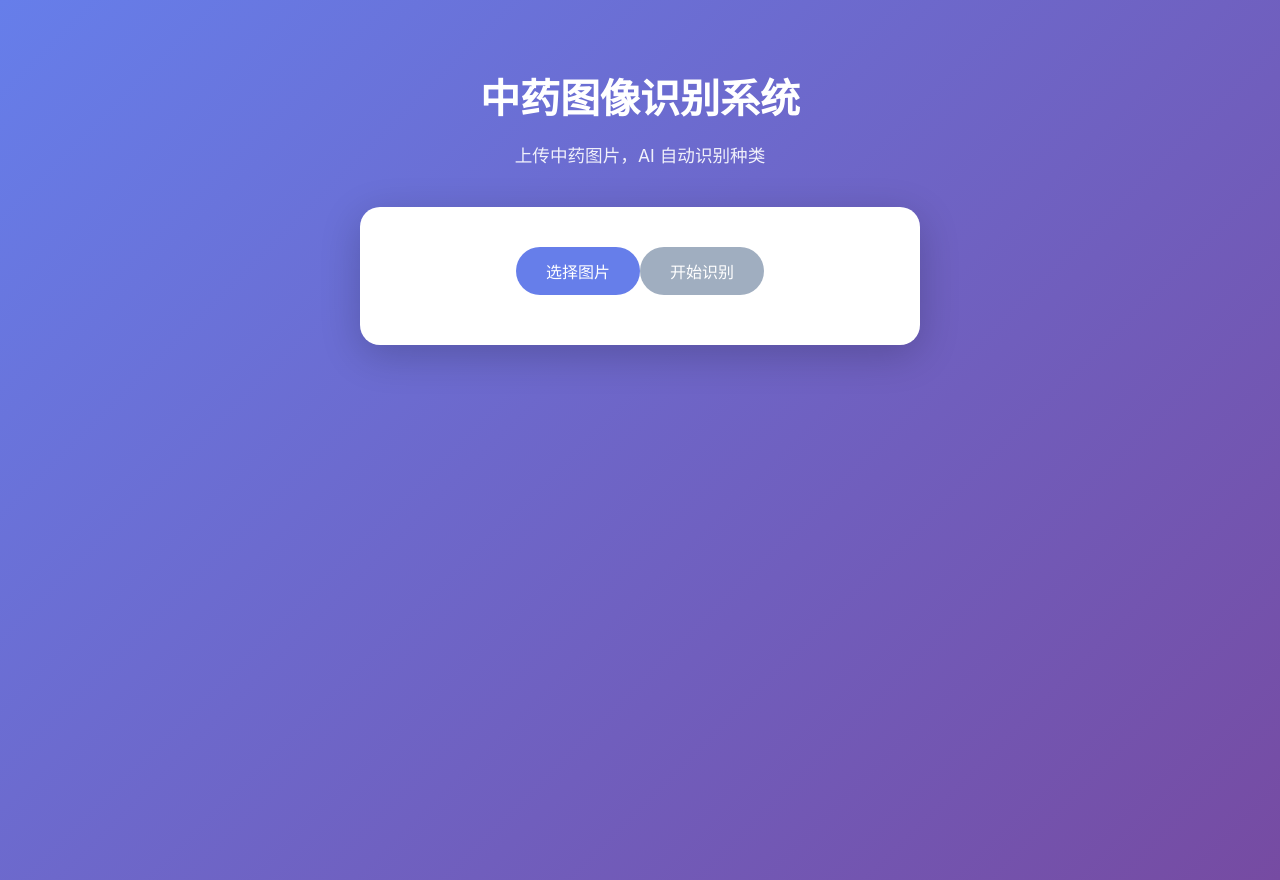
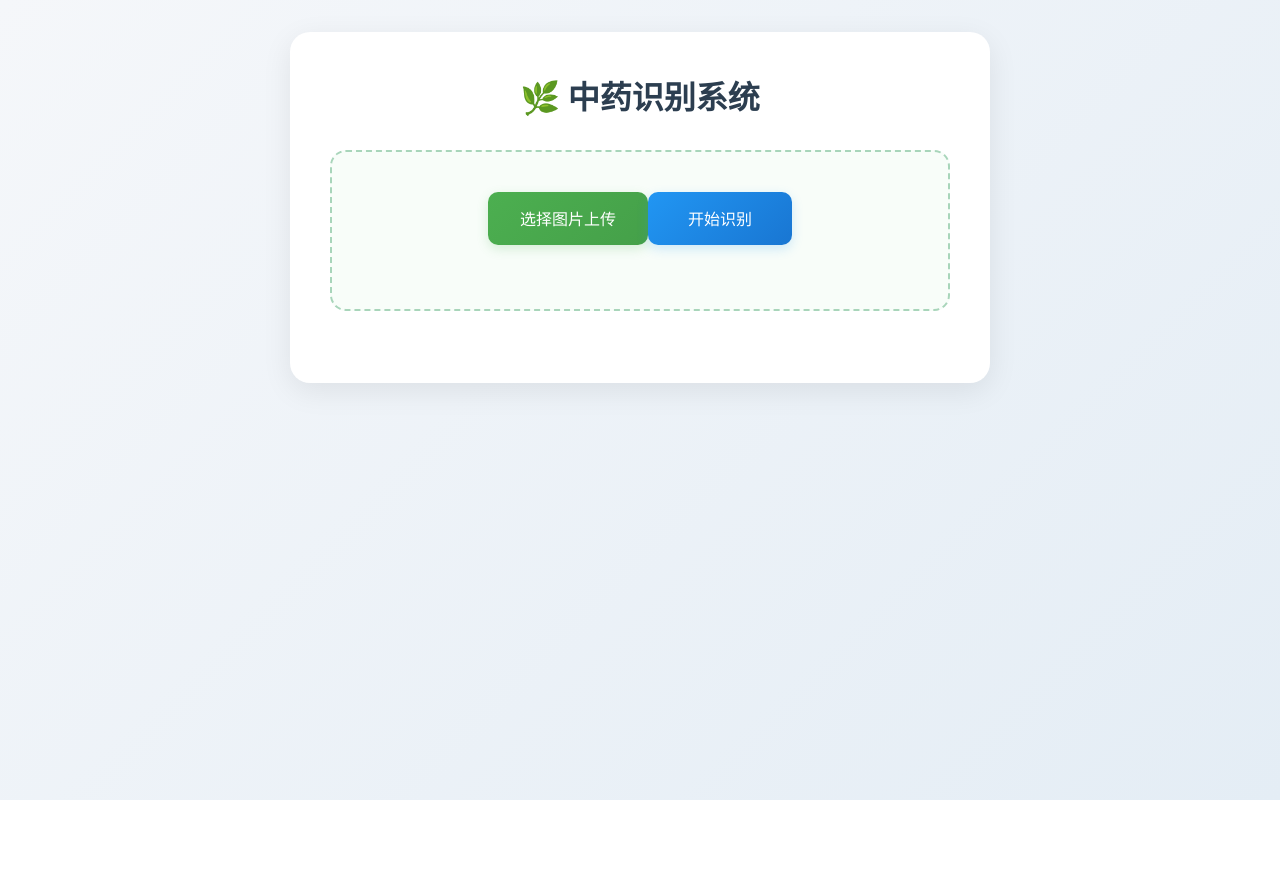
Before and after one commit to lucky-byq/my-project, a React (Create React App) app: page / in a window 1280 px wide. After the commit the page ends 800 px from the top, so only its background shows below. Built offline with nearby package versions, Linux system fonts and the light colour scheme; the HTML template or start-up script is replaced by a standard one.

Commit message:
前后端联调成功，新增置信度颜色提示，药材百科信息与加载动画

```diff
--- /dev/null
+++ b/public/index.html
@@ -0,0 +1,18 @@
+<!DOCTYPE html>
+<html lang="zh-CN">
+  <head>
+    <meta charset="utf-8" />
+    <link rel="icon" href="%PUBLIC_URL%/favicon.ico" />
+    <meta name="viewport" content="width=device-width, initial-scale=1" />
+    <meta name="theme-color" content="#000000" />
+    <meta
+      name="description"
+      content="中药识别AI全栈应用"
+    />
+    <title>中药识别系统</title>
+  </head>
+  <body>
+    <noscript>You need to enable JavaScript to run this app.</noscript>
+    <div id="root"></div>
+  </body>
+</html>
--- a/src/App.css
+++ b/src/App.css
@@ -1,38 +1,197 @@
+/* 全局样式重置 */
+* {
+  margin: 0;
+  padding: 0;
+  box-sizing: border-box;
+  font-family: -apple-system, BlinkMacSystemFont, 'Segoe UI', 'Roboto', 'Oxygen',
+    'Ubuntu', 'Cantarell', 'Fira Sans', 'Droid Sans', 'Helvetica Neue',
+    sans-serif;
+}
+
+body {
+  background: linear-gradient(135deg, #f5f7fa 0%, #e4edf5 100%);
+  min-height: 100vh;
+  padding: 2rem 1rem;
+}
+
 .App {
+  max-width: 700px;
+  margin: 0 auto;
+  background-color: white;
+  border-radius: 20px;
+  box-shadow: 0 8px 30px rgba(0, 0, 0, 0.08);
+  padding: 2.5rem;
   text-align: center;
 }
 
-.App-logo {
-  height: 40vmin;
-  pointer-events: none;
+/* 标题样式 */
+h1 {
+  color: #2c3e50;
+  font-size: 2rem;
+  margin-bottom: 2rem;
+  display: flex;
+  align-items: center;
+  justify-content: center;
+  gap: 0.5rem;
 }
 
-@media (prefers-reduced-motion: no-preference) {
-  .App-logo {
-    animation: App-logo-spin infinite 20s linear;
+/* 上传区域美化 */
+.upload-area {
+  border: 2px dashed #a8d5ba;
+  border-radius: 16px;
+  padding: 2.5rem 1rem;
+  margin: 0 auto 2rem;
+  background-color: #f8fdf9;
+  transition: all 0.3s ease;
+}
+
+.upload-area:hover {
+  border-color: #4CAF50;
+  background-color: #f0faf2;
+}
+
+/* 隐藏原生文件输入框 */
+#file-input {
+  display: none;
+}
+
+/* 自定义上传按钮 */
+.upload-btn {
+  display: inline-block;
+  padding: 0.9rem 2rem;
+  background: linear-gradient(135deg, #4CAF50, #45a049);
+  color: white;
+  border-radius: 10px;
+  cursor: pointer;
+  font-size: 1rem;
+  font-weight: 500;
+  box-shadow: 0 4px 12px rgba(76, 175, 80, 0.2);
+  transition: all 0.3s ease;
+  margin-bottom: 1.5rem;
+}
+
+.upload-btn:hover {
+  transform: translateY(-2px);
+  box-shadow: 0 6px 16px rgba(76, 175, 80, 0.3);
+}
+
+/* 图片预览区域 */
+.preview {
+  margin: 1.5rem auto;
+}
+
+.preview img {
+  max-width: 280px;
+  max-height: 280px;
+  border-radius: 12px;
+  box-shadow: 0 4px 16px rgba(0, 0, 0, 0.1);
+  object-fit: cover;
+}
+
+/* 识别按钮 */
+.start-btn {
+  padding: 0.9rem 2.5rem;
+  background: linear-gradient(135deg, #2196F3, #1976D2);
+  color: white;
+  border: none;
+  border-radius: 10px;
+  font-size: 1rem;
+  font-weight: 500;
+  cursor: pointer;
+  box-shadow: 0 4px 12px rgba(33, 150, 243, 0.2);
+  transition: all 0.3s ease;
+}
+
+.start-btn:hover:not(:disabled) {
+  transform: translateY(-2px);
+  box-shadow: 0 6px 16px rgba(33, 150, 243, 0.3);
+}
+
+.start-btn:disabled {
+  background: #b0bec5;
+  cursor: not-allowed;
+  box-shadow: none;
+}
+
+/* 结果卡片 */
+.result {
+  margin-top: 2rem;
+  padding: 2rem;
+  border-radius: 16px;
+  background: linear-gradient(135deg, #f0f9ff, #e3f2fd);
+  border: 1px solid #e0e7ff;
+}
+
+.result h2 {
+  color: #1976D2;
+  font-size: 1.5rem;
+  margin-bottom: 1.5rem;
+}
+
+.result p {
+  color: #34495e;
+  font-size: 1.1rem;
+  margin: 0.8rem 0;
+}
+
+/* 响应式适配 */
+@media (max-width: 600px) {
+  .App {
+    padding: 1.5rem;
+  }
+
+  h1 {
+    font-size: 1.6rem;
   }
 }
-
-.App-header {
-  background-color: #282c34;
-  min-height: 100vh;
-  display: flex;
-  flex-direction: column;
-  align-items: center;
-  justify-content: center;
-  font-size: calc(10px + 2vmin);
-  color: white;
+.herb-info {
+  margin-top: 1.5rem;
+  padding-top: 1rem;
+  border-top: 1px dashed #ccc;
+  text-align: left;
 }
 
-.App-link {
-  color: #61dafb;
+.herb-info h3 {
+  color: #2c3e50;
+  margin-bottom: 0.8rem;
 }
 
-@keyframes App-logo-spin {
-  from {
-    transform: rotate(0deg);
-  }
-  to {
-    transform: rotate(360deg);
-  }
+
+/* 加载动画 */
+.loading-text {
+  display: inline-flex;
+  align-items: center;
+  gap: 0.5rem;
 }
+
+.spinner {
+  display: inline-block;
+  width: 16px;
+  height: 16px;
+  border: 2px solid #ffffff;
+  border-top: 2px solid transparent;
+  border-radius: 50%;
+  animation: spin 0.8s linear infinite;
+}
+
+@keyframes spin {
+  from { transform: rotate(0deg); }
+  to { transform: rotate(360deg); }
+}
+
+
+/* 置信度颜色提示 */
+.confidence-high {
+  border: 2px solid #4CAF50;
+  background-color: #e8f5e9;
+}
+
+.confidence-medium {
+  border: 2px solid #ffc107;
+  background-color: #fffde7;
+}
+
+.confidence-low {
+  border: 2px solid #f44336;
+  background-color: #ffebee;
+}
--- a/src/App.js
+++ b/src/App.js
@@ -1,216 +1,133 @@
-import React, { useState } from 'react';
+import { useState } from 'react';
 import './App.css';
 
+// 药材百科信息
+const HERB_INFO = {
+  "百合": {
+    "功效": "养阴润肺，清心安神",
+    "用法": "煎服，6-12g；也可煮粥、煲汤",
+    "注意事项": "风寒咳嗽、中寒便溏者忌服"
+  },
+  "党参": {
+    "功效": "健脾益肺，养血生津",
+    "用法": "煎服，9-30g",
+    "注意事项": "不宜与藜芦同用"
+  },
+  "枸杞": {
+    "功效": "滋补肝肾，益精明目",
+    "用法": "煎服，6-12g；也可泡水、嚼服",
+    "注意事项": "脾虚便溏者慎服"
+  },
+  "槐花": {
+    "功效": "凉血止血，清肝泻火",
+    "用法": "煎服，5-10g",
+    "注意事项": "脾胃虚寒及阴虚发热而无实火者慎用"
+  },
+  "金银花": {
+    "功效": "清热解毒，凉血消肿",
+    "用法": "煎服，6-15g",
+    "注意事项": "脾胃虚寒及气虚疮疡脓清者忌用"
+  }
+};
+
+// 置信度颜色类
+function getConfidenceClass(confidence) {
+  if (confidence >= 0.9) return 'confidence-high';
+  if (confidence >= 0.8) return 'confidence-medium';
+  return 'confidence-low';
+}
+
 function App() {
-  const [selectedFile, setSelectedFile] = useState(null);
-  const [preview, setPreview] = useState(null);
+  const [selectedImage, setSelectedImage] = useState(null);
+  const [previewUrl, setPreviewUrl] = useState(null);
   const [result, setResult] = useState(null);
   const [loading, setLoading] = useState(false);
-  const [error, setError] = useState(null);
 
-  // 处理文件选择
-  const handleFileChange = (event) => {
-    const file = event.target.files[0];
-    if (file) {
-      setSelectedFile(file);
-      setPreview(URL.createObjectURL(file));
-      setResult(null);
-      setError(null);
-    }
+  const handleImageChange = (e) => {
+    const file = e.target.files[0];
+    if (!file) return;
+    setSelectedImage(file);
+    setPreviewUrl(URL.createObjectURL(file));
+    setResult(null);
   };
 
-  // 处理识别
-  const handlePredict = async () => {
-    if (!selectedFile) {
-      setError('请先选择图片');
+  const handleUpload = async () => {
+    if (!selectedImage) {
+      alert('请先选择一张图片');
       return;
     }
 
     setLoading(true);
-    setError(null);
-
     const formData = new FormData();
-    formData.append('file', selectedFile);
+    formData.append('file', selectedImage);
 
     try {
       const response = await fetch('http://127.0.0.1:8000/predict', {
         method: 'POST',
-        body: formData,
+        body: formData
       });
 
       const data = await response.json();
-
-      if (response.ok) {
+      if (data.error) {
+        alert(`识别失败：${data.error}`);
+      } else {
         setResult(data);
-      } else {
-        setError(data.error || '识别失败');
       }
-    } catch (err) {
-      setError('网络错误，请确保后端服务已启动');
+    } catch (error) {
+      alert('请求失败，请检查后端服务是否正常运行');
+      console.error(error);
     } finally {
       setLoading(false);
     }
   };
 
   return (
-    <div className="App" style={styles.container}>
-      <h1 style={styles.title}>中药图像识别系统</h1>
-      <p style={styles.subtitle}>上传中药图片，AI 自动识别种类</p>
+    <div className="App">
+      <h1>🌿 中药识别系统</h1>
 
-      <div style={styles.uploadArea}>
+      <div className="upload-area">
         <input
           type="file"
-          accept="image/jpeg,image/png,image/jpg"
-          onChange={handleFileChange}
-          style={styles.fileInput}
-          id="fileInput"
+          accept="image/*"
+          onChange={handleImageChange}
+          id="file-input"
         />
-        <label htmlFor="fileInput" style={styles.uploadButton}>
-          选择图片
-        </label>
+        <label htmlFor="file-input" className="upload-btn">选择图片上传</label>
 
-        {preview && (
-          <div style={styles.previewContainer}>
-            <img src={preview} alt="预览" style={styles.preview} />
+        {previewUrl && (
+          <div className="preview">
+            <img src={previewUrl} alt="预览图片" />
           </div>
         )}
 
-        <button
-          onClick={handlePredict}
-          disabled={!selectedFile || loading}
-          style={{
-            ...styles.predictButton,
-            ...((!selectedFile || loading) ? styles.disabledButton : {})
-          }}
-        >
-          {loading ? '识别中...' : '开始识别'}
+        <button className="start-btn" onClick={handleUpload} disabled={loading}>
+          {loading ? (
+            <span className="loading-text">
+              <span className="spinner"></span> 识别中...
+            </span>
+          ) : '开始识别'}
         </button>
+      </div>
 
-        {error && (
-          <div style={styles.error}>
-            ❌ {error}
-          </div>
-        )}
+      {result && (
+        <div className={`result ${getConfidenceClass(result.confidence)}`}>
+          <h2>识别结果</h2>
+          <p>药材名称：{result.breed}</p>
+          <p>英文名称：{result.breed_english}</p>
+          <p>置信度：{(result.confidence * 100).toFixed(2)}%</p>
 
-        {result && (
-          <div style={styles.resultContainer}>
-            <h2 style={styles.resultTitle}>识别结果</h2>
-            <div style={styles.resultCard}>
-              <p style={styles.herbName}>{result.breed}</p>
-              <p style={styles.herbNameEn}>{result.breed_english}</p>
-              <p style={styles.confidence}>
-                置信度: {(result.confidence * 100).toFixed(2)}%
-              </p>
+          {HERB_INFO[result.breed] && (
+            <div className="herb-info">
+              <h3>药材百科</h3>
+              <p>功效：{HERB_INFO[result.breed].功效}</p>
+              <p>用法：{HERB_INFO[result.breed].用法}</p>
+              <p>注意事项：{HERB_INFO[result.breed].注意事项}</p>
             </div>
-          </div>
-        )}
-      </div>
+          )}
+        </div>
+      )}
     </div>
   );
 }
 
-const styles = {
-  container: {
-    minHeight: '100vh',
-    background: 'linear-gradient(135deg, #667eea 0%, #764ba2 100%)',
-    padding: '40px 20px',
-  },
-  title: {
-    textAlign: 'center',
-    color: 'white',
-    fontSize: '2.5rem',
-    marginBottom: '10px',
-  },
-  subtitle: {
-    textAlign: 'center',
-    color: 'rgba(255,255,255,0.9)',
-    fontSize: '1.1rem',
-    marginBottom: '40px',
-  },
-  uploadArea: {
-    maxWidth: '500px',
-    margin: '0 auto',
-    background: 'white',
-    borderRadius: '20px',
-    padding: '30px',
-    boxShadow: '0 10px 40px rgba(0,0,0,0.2)',
-    textAlign: 'center',
-  },
-  fileInput: {
-    display: 'none',
-  },
-  uploadButton: {
-    display: 'inline-block',
-    padding: '12px 30px',
-    background: '#667eea',
-    color: 'white',
-    borderRadius: '25px',
-    cursor: 'pointer',
-    fontSize: '1rem',
-    border: 'none',
-    marginBottom: '20px',
-  },
-  previewContainer: {
-    margin: '20px 0',
-  },
-  preview: {
-    maxWidth: '100%',
-    maxHeight: '250px',
-    borderRadius: '10px',
-    boxShadow: '0 2px 8px rgba(0,0,0,0.1)',
-  },
-  predictButton: {
-    background: '#48bb78',
-    color: 'white',
-    border: 'none',
-    padding: '12px 30px',
-    borderRadius: '25px',
-    fontSize: '1rem',
-    cursor: 'pointer',
-    marginTop: '10px',
-    transition: 'all 0.3s',
-  },
-  disabledButton: {
-    background: '#a0aec0',
-    cursor: 'not-allowed',
-  },
-  error: {
-    marginTop: '20px',
-    padding: '10px',
-    background: '#fed7d7',
-    color: '#c53030',
-    borderRadius: '10px',
-  },
-  resultContainer: {
-    marginTop: '30px',
-  },
-  resultTitle: {
-    fontSize: '1.3rem',
-    color: '#2d3748',
-    marginBottom: '15px',
-  },
-  resultCard: {
-    background: '#f7fafc',
-    padding: '20px',
-    borderRadius: '15px',
-  },
-  herbName: {
-    fontSize: '2rem',
-    fontWeight: 'bold',
-    color: '#553c9a',
-    margin: '0 0 5px 0',
-  },
-  herbNameEn: {
-    fontSize: '1rem',
-    color: '#718096',
-    margin: '0 0 15px 0',
-  },
-  confidence: {
-    fontSize: '1.1rem',
-    color: '#48bb78',
-    fontWeight: 'bold',
-    margin: 0,
-  },
-};
-
 export default App;
```
